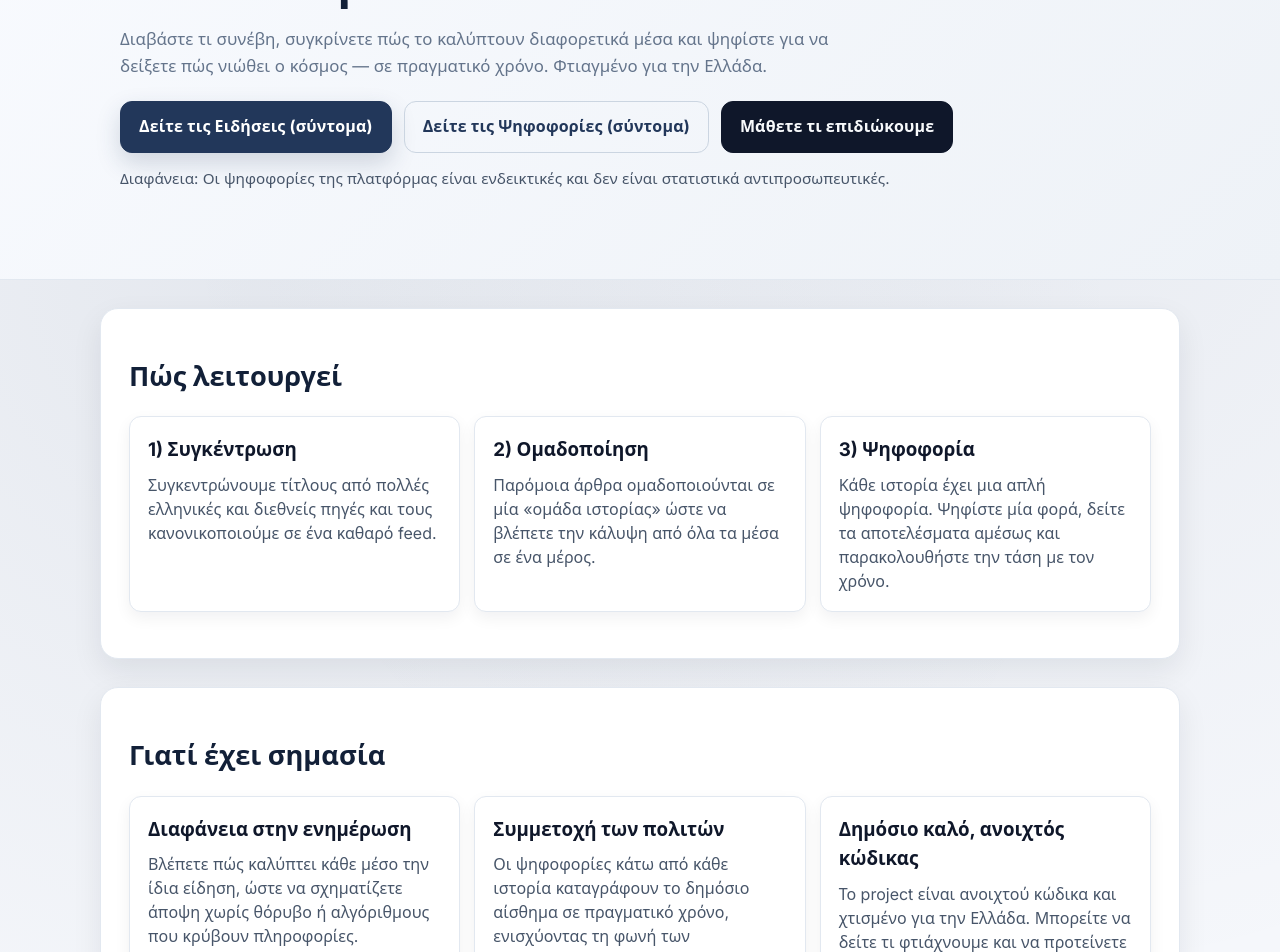
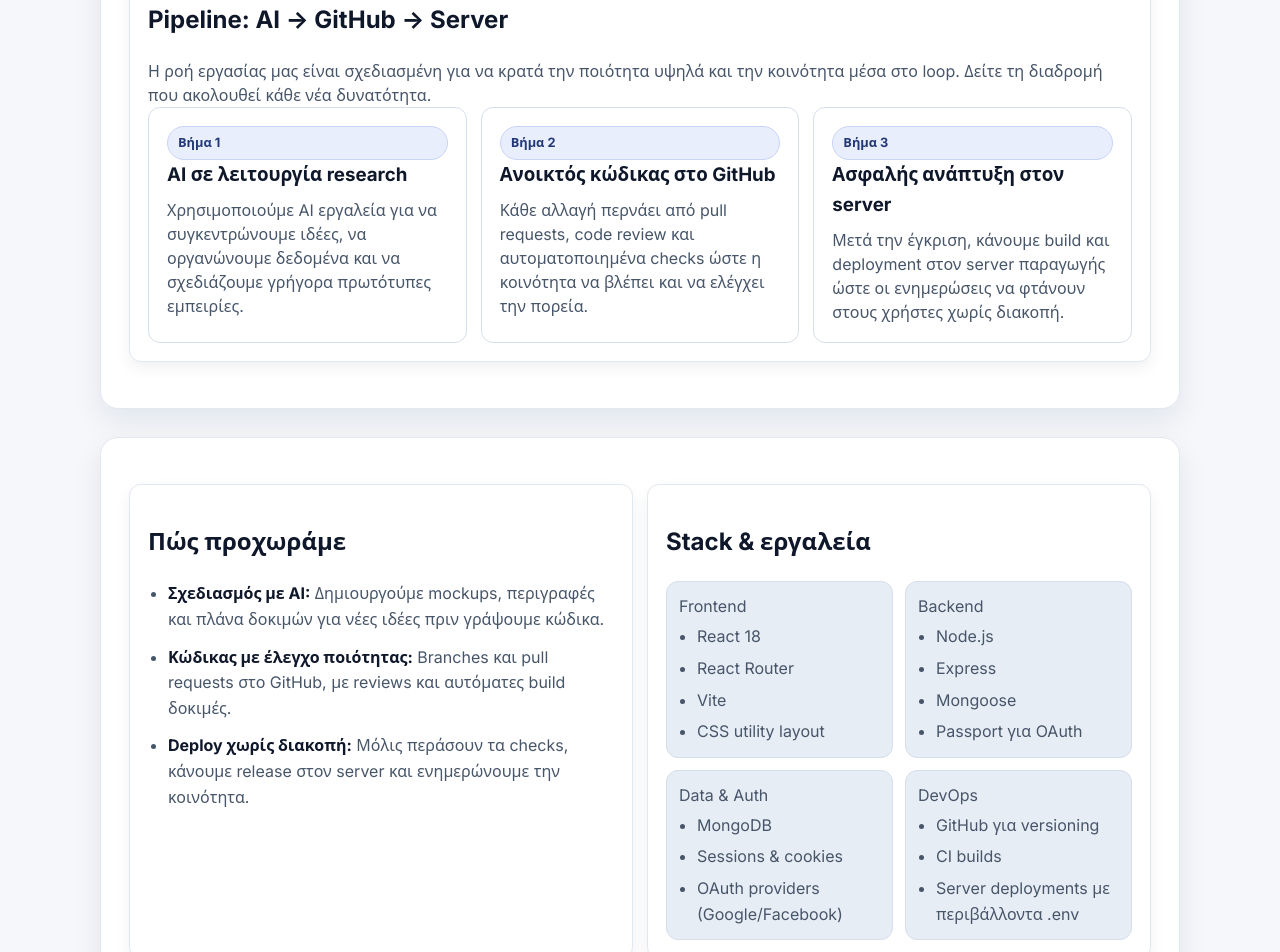
Before and after one commit to Antoniskp/apofasi, a React (Vite) app in the folder client/: page /how-we-do-it in a window 1280 px wide. Shown: the part 420-1372 px from the top of the page. Built offline with nearby package versions, Linux system fonts and the light colour scheme; no server answers; a small style sheet from the web is missing.

Commit message:
Add how-we-do-it page with workflow and tech stack

```diff
--- a/client/src/App.jsx
+++ b/client/src/App.jsx
@@ -15,6 +15,7 @@ import About from "./pages/About.jsx";
 import Social from "./pages/Social.jsx";
 import Recommendations from "./pages/Recommendations.jsx";
 import TopChoices from "./pages/TopChoices.jsx";
+import HowWeDoIt from "./pages/HowWeDoIt.jsx";
 
 
 const withLayout = (page) => (
@@ -36,6 +37,7 @@ function App() {
         <Route path="/contribute" element={withLayout(<Contribute />)} />
         <Route path="/contact" element={withLayout(<Contact />)} />
         <Route path="/about" element={withLayout(<About />)} />
+        <Route path="/how-we-do-it" element={withLayout(<HowWeDoIt />)} />
         <Route path="/social" element={withLayout(<Social />)} />
         <Route path="/recommendations" element={withLayout(<Recommendations />)} />
         <Route path="/top-choices" element={withLayout(<TopChoices />)} />
--- a/client/src/components/MenuBars.jsx
+++ b/client/src/components/MenuBars.jsx
@@ -4,6 +4,7 @@ import { useState } from "react";
 const topMenu = [
   { label: "Αρχική", to: "/" },
   { label: "Τι επιδιώκουμε", to: "/mission" },
+  { label: "Πώς δουλεύουμε", to: "/how-we-do-it" },
   { label: "Ειδήσεις", to: "/news" },
   { label: "Ψηφοφορίες", to: "/polls" },
   { label: "LIVE", to: "/news" },
--- a/client/src/index.css
+++ b/client/src/index.css
@@ -420,6 +420,48 @@ button:focus-visible {
   border: 1px solid var(--border);
   box-shadow: 0 6px 16px rgba(15, 23, 42, 0.06);
   text-align: left;
+}
+
+.card.muted-border {
+  border-color: #d7deeb;
+  box-shadow: none;
+}
+
+.feature-list {
+  margin: 0;
+  padding-left: 20px;
+  display: grid;
+  gap: 12px;
+  color: var(--ink-muted);
+}
+
+.feature-list strong {
+  color: var(--ink-strong);
+}
+
+.stack-grid {
+  display: grid;
+  grid-template-columns: repeat(auto-fit, minmax(180px, 1fr));
+  gap: 12px;
+}
+
+.stack-card {
+  background: var(--accent-soft);
+  border: 1px solid #d7deeb;
+  border-radius: 12px;
+  padding: 12px;
+}
+
+.stack-card .eyebrow {
+  margin: 0 0 6px;
+}
+
+.stack-list {
+  margin: 0;
+  padding-left: 18px;
+  color: var(--ink-muted);
+  display: grid;
+  gap: 6px;
 }
 
 .card h3 {
--- /dev/null
+++ b/client/src/pages/HowWeDoIt.jsx
@@ -0,0 +1,114 @@
+const pipeline = [
+  {
+    title: "AI σε λειτουργία research",
+    description:
+      "Χρησιμοποιούμε AI εργαλεία για να συγκεντρώνουμε ιδέες, να οργανώνουμε δεδομένα και να σχεδιάζουμε γρήγορα πρωτότυπες εμπειρίες.",
+    badge: "Βήμα 1"
+  },
+  {
+    title: "Ανοικτός κώδικας στο GitHub",
+    description:
+      "Κάθε αλλαγή περνάει από pull requests, code review και αυτοματοποιημένα checks ώστε η κοινότητα να βλέπει και να ελέγχει την πορεία.",
+    badge: "Βήμα 2"
+  },
+  {
+    title: "Ασφαλής ανάπτυξη στον server",
+    description:
+      "Μετά την έγκριση, κάνουμε build και deployment στον server παραγωγής ώστε οι ενημερώσεις να φτάνουν στους χρήστες χωρίς διακοπή.",
+    badge: "Βήμα 3"
+  }
+];
+
+const technologies = [
+  {
+    title: "Frontend",
+    items: ["React 18", "React Router", "Vite", "CSS utility layout"]
+  },
+  {
+    title: "Backend",
+    items: ["Node.js", "Express", "Mongoose", "Passport για OAuth"]
+  },
+  {
+    title: "Data & Auth",
+    items: ["MongoDB", "Sessions & cookies", "OAuth providers (Google/Facebook)"]
+  },
+  {
+    title: "DevOps",
+    items: ["GitHub για versioning", "CI builds", "Server deployments με περιβάλλοντα .env"]
+  }
+];
+
+export default function HowWeDoIt() {
+  return (
+    <div className="page">
+      <header className="page-hero">
+        <div>
+          <p className="eyebrow">Διαδικασία</p>
+          <h1>Πώς δουλεύουμε και τι τεχνολογίες χρησιμοποιούμε</h1>
+          <p className="muted">
+            Διαφάνεια σε κάθε βήμα: από την έμπνευση με AI, στο GitHub για συνεργασία, μέχρι τον server που
+            φιλοξενεί τα builds μας.
+          </p>
+        </div>
+      </header>
+
+      <section className="section">
+        <div className="card">
+          <h2>Pipeline: AI → GitHub → Server</h2>
+          <p className="muted">
+            Η ροή εργασίας μας είναι σχεδιασμένη για να κρατά την ποιότητα υψηλά και την κοινότητα μέσα στο
+            loop. Δείτε τη διαδρομή που ακολουθεί κάθε νέα δυνατότητα.
+          </p>
+
+          <div className="grid-3">
+            {pipeline.map((step) => (
+              <div key={step.title} className="card muted-border">
+                <div className="pill">{step.badge}</div>
+                <h3>{step.title}</h3>
+                <p>{step.description}</p>
+              </div>
+            ))}
+          </div>
+        </div>
+      </section>
+
+      <section className="section">
+        <div className="grid-2">
+          <div className="card">
+            <h2>Πώς προχωράμε</h2>
+            <ul className="feature-list">
+              <li>
+                <strong>Σχεδιασμός με AI:</strong> Δημιουργούμε mockups, περιγραφές και πλάνα δοκιμών για νέες
+                ιδέες πριν γράψουμε κώδικα.
+              </li>
+              <li>
+                <strong>Κώδικας με έλεγχο ποιότητας:</strong> Branches και pull requests στο GitHub, με reviews και
+                αυτόματες build δοκιμές.
+              </li>
+              <li>
+                <strong>Deploy χωρίς διακοπή:</strong> Μόλις περάσουν τα checks, κάνουμε release στον server και
+                ενημερώνουμε την κοινότητα.
+              </li>
+            </ul>
+          </div>
+
+          <div className="card">
+            <h2>Stack & εργαλεία</h2>
+            <div className="stack-grid">
+              {technologies.map((group) => (
+                <div key={group.title} className="stack-card">
+                  <p className="eyebrow">{group.title}</p>
+                  <ul className="stack-list">
+                    {group.items.map((item) => (
+                      <li key={item}>{item}</li>
+                    ))}
+                  </ul>
+                </div>
+              ))}
+            </div>
+          </div>
+        </div>
+      </section>
+    </div>
+  );
+}
```
